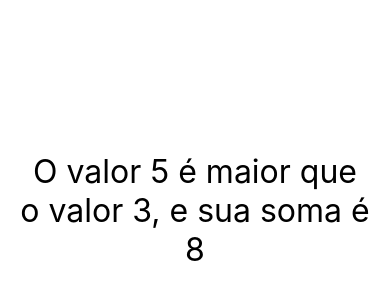
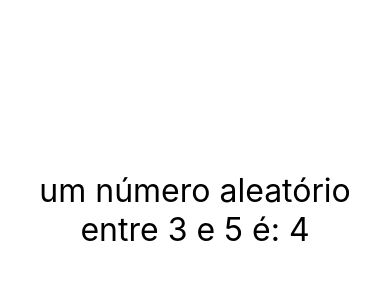
Before and after one commit to JoyceKell/learning-native, a React Native app in the folder exercicios/: screen / in a window 390 px wide. Shown: the part 212-512 px from the top of the page. Built offline with nearby package versions, Linux system fonts and the light colour scheme.

Commit message:
desafio numero aleatorio

```diff
--- /dev/null
+++ b/exercicios/src/components/Aleatorio.js
@@ -0,0 +1,13 @@
+import React from 'react';
+import {Text} from 'react-native';
+import Estilo from './estilo';
+
+export default props => {
+  const delta = props.max - props.min + 1;
+  const aleatorio = parseInt(Math.random() * delta) + props.min;
+  return (
+    <Text style={Estilo.grande}>
+      um número aleatório entre {props.min} e {props.max} é: {aleatorio}
+    </Text>
+  );
+};
--- a/exercicios/src/components/App.js
+++ b/exercicios/src/components/App.js
@@ -1,13 +1,14 @@
 import React from 'react';
 import {Text, View, StyleSheet} from 'react-native';
-import Minmax from '../components/Minmax';
+//import Minmax from '../components/Minmax';
+import Aleatorio from '../components/Aleatorio';
 //import Primeiro from '../components/Primeiro';
 //import {Comp2, Comp3} from '../components/Multi';
 
 const App = function () {
   return (
     <View style={style.App}>
-      <Minmax min={3} max={5} />
+      <Aleatorio min={3} max={5} />
     </View>
   );
 };
```
